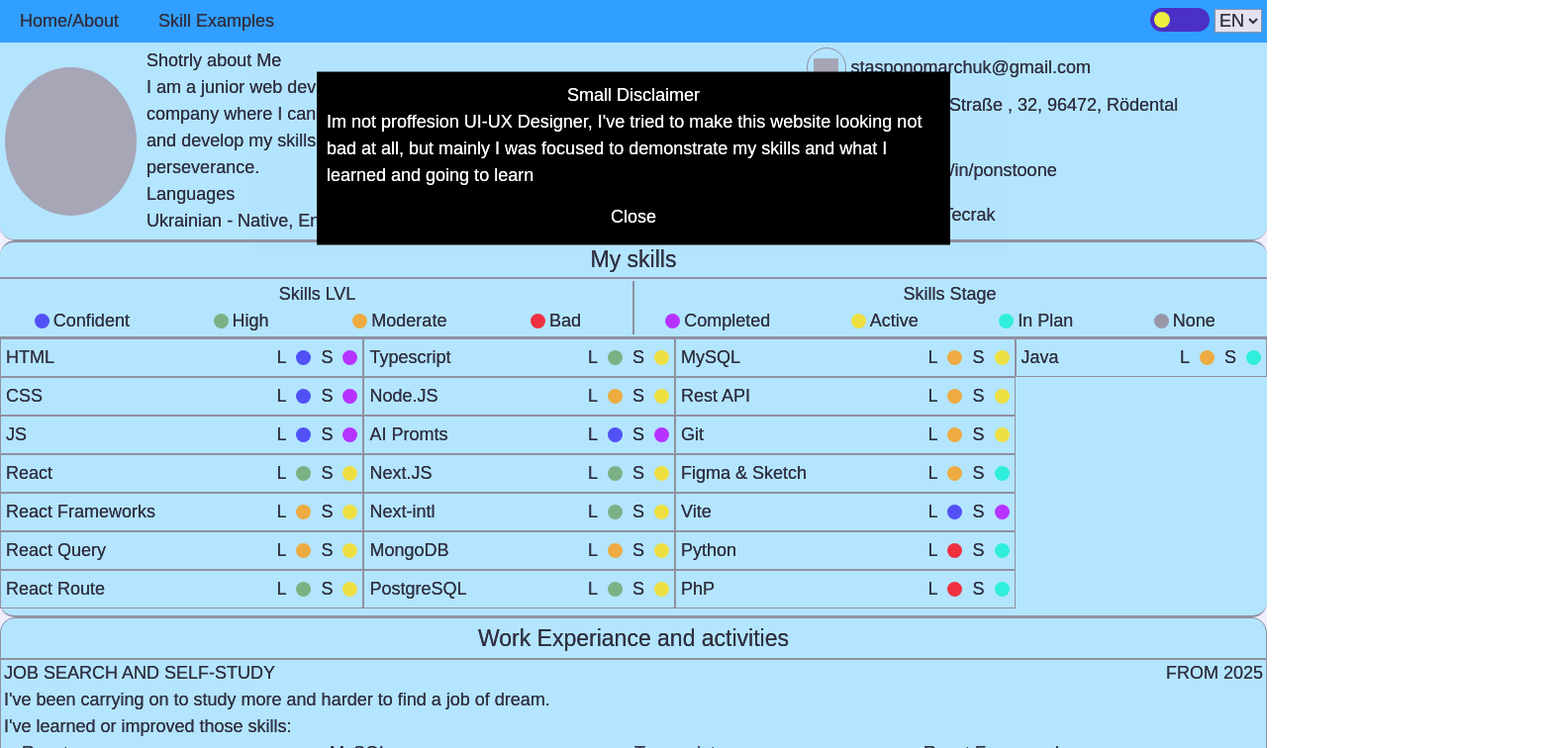
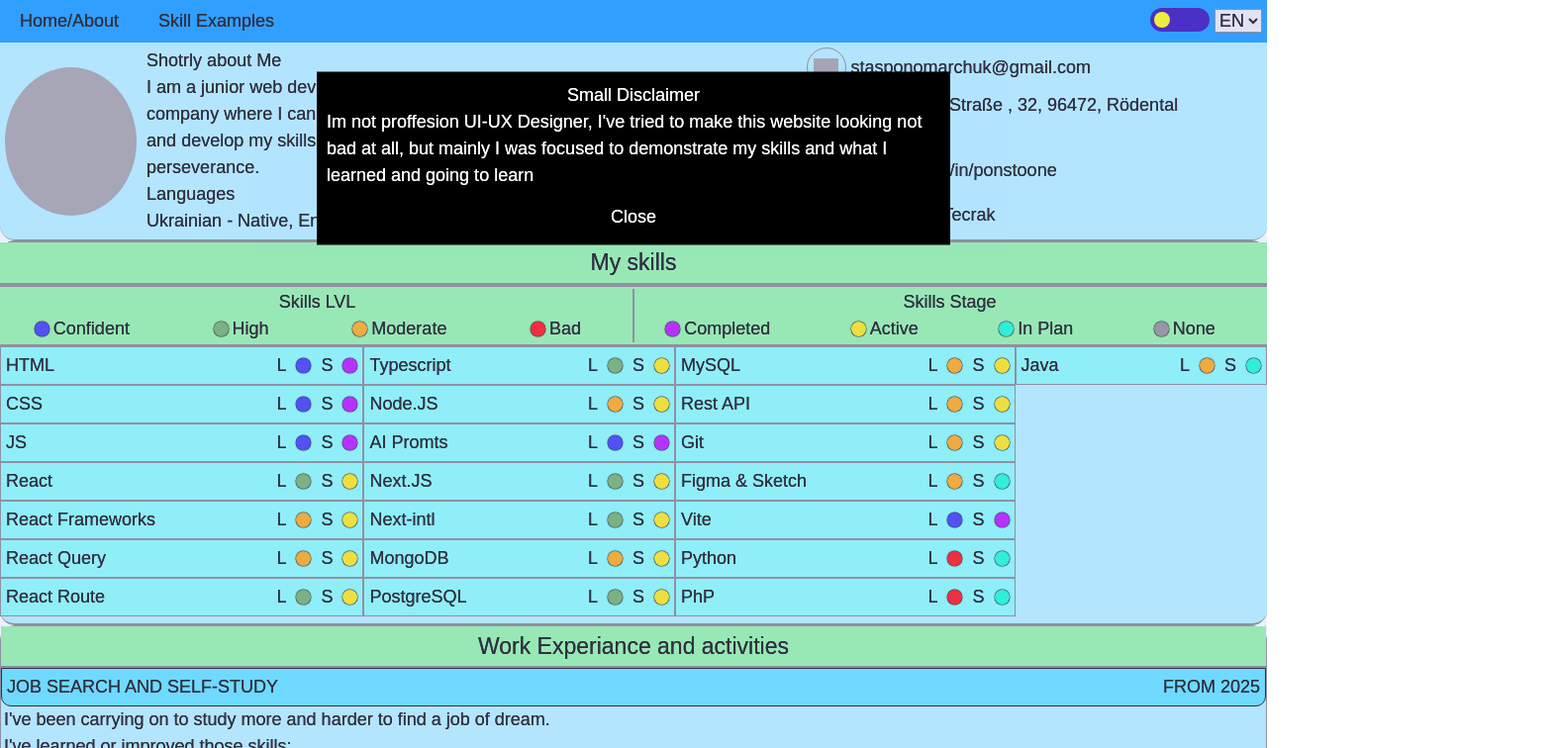
Before and after one commit to Tecrak/portfolio, a Next.js app: page /en in a window 1280 px wide. Shown: the top 756 px of the page at 99% size, 1571 px wide, since content can reach past the window. Built offline with nearby package versions, Linux system fonts and the light colour scheme; grey boxes are pictures that could not be loaded.

Commit message:
huge visual improvment

```diff
--- a/app/[locale]/components/skillsContent.tsx
+++ b/app/[locale]/components/skillsContent.tsx
@@ -9,6 +9,8 @@ export default function SkillsContent() {
 
   return (
     <div className="skills_main">
+      <div className="forHBlock">
+        <h2>{t("title")}</h2>
         <div className="skills_lvl_stage">
           <div className="skills_lvl ">
             <div className="skills_lvl_title">
@@ -47,6 +49,8 @@ export default function SkillsContent() {
             </div>
           </div>
         </div>
+      </div>
+
       <div className="skills_table">
         <ul>
           {SKILLS_LIST.map((skill) => (
--- a/app/[locale]/page.tsx
+++ b/app/[locale]/page.tsx
@@ -26,7 +26,6 @@ export default function Page() {
         </div>
       </section>
       <section className="skills_content">
-        <h2>{t("title")}</h2>
         <SkillsContent />
       </section>
       <section className="experience_content">
--- a/app/[locale]/styles/page.css
+++ b/app/[locale]/styles/page.css
@@ -1,12 +1,14 @@
 :root {
   --h2-section: 23px;
   --bg: 176, 242, 255;
-  --skill-bg: default;
-  --skill-bg-hover: rgb(176, 242, 255);
+  --skill-bg: rgb(129, 255, 245);
+  --headers: rgb(139, 246, 157);
+  --skill-bg-hover: rgb(84, 226, 254);
   --skill-li-border: grey;
 }
 .dark {
   --bg: 16, 1, 47;
+  --headers: rgb(66, 0, 97);
   --skill-bg: rgb(37, 31, 95);
   --skill-bg-hover: rgb(84, 0, 0);
   --skill-li-border: black;
@@ -115,8 +117,13 @@
   border-bottom: 2px grey solid;
   border-radius: 15px;
 }
-.skills_content > h2 {
+.forHBlock {
+  background: var(--headers);
+}
+.forHBlock > h2 {
   text-align: center;
+  padding: 3px;
+  border-bottom: 2px grey solid;
   font-size: var(--h2-section);
 }
 .skills_lvl_stage {
@@ -146,6 +153,7 @@
 .statusBall {
   height: 15px;
   width: 15px;
+  box-shadow: 0px 0px 1px 0.5px black;
   display: block;
   position: absolute;
   left: -19px;
@@ -180,6 +188,7 @@
   width: 15px;
   display: block;
   border-radius: 100%;
+  box-shadow: 0px 0px 1px 0.5px black;
 }
 .ballsContainer {
   display: flex;
@@ -197,11 +206,19 @@
 .experience_content > h2 {
   text-align: center;
   padding: 3px;
+  background: var(--headers);
   border-bottom: 2px grey solid;
   font-size: var(--h2-section);
 }
+
 .exp_content > * {
   padding: 0px 3px;
+}
+.exp_header {
+  background: var(--skill-bg-hover);
+  padding: 5px;
+  border-radius: 0px 0px 10px 10px;
+  border: 1px black solid;
 }
 
 .exp_title_date {
@@ -224,6 +241,14 @@
   flex-direction: column;
 }
 .exp_list > ul > li {
-  list-style: circle;
-  margin-left: 18px;
+  background: var(--skill-bg);
+  border: 1.5px grey solid;
+  margin-left: 10px;
+  margin: 2px;
+  padding: 4px;
+  border-radius: 0px 10px 10px 0px;
+  cursor: pointer;
 }
+.exp_list > ul > li:hover {
+  transform: scale(1.01);
+}
```
Lines whose indentation alone changed are shown as unchanged.
